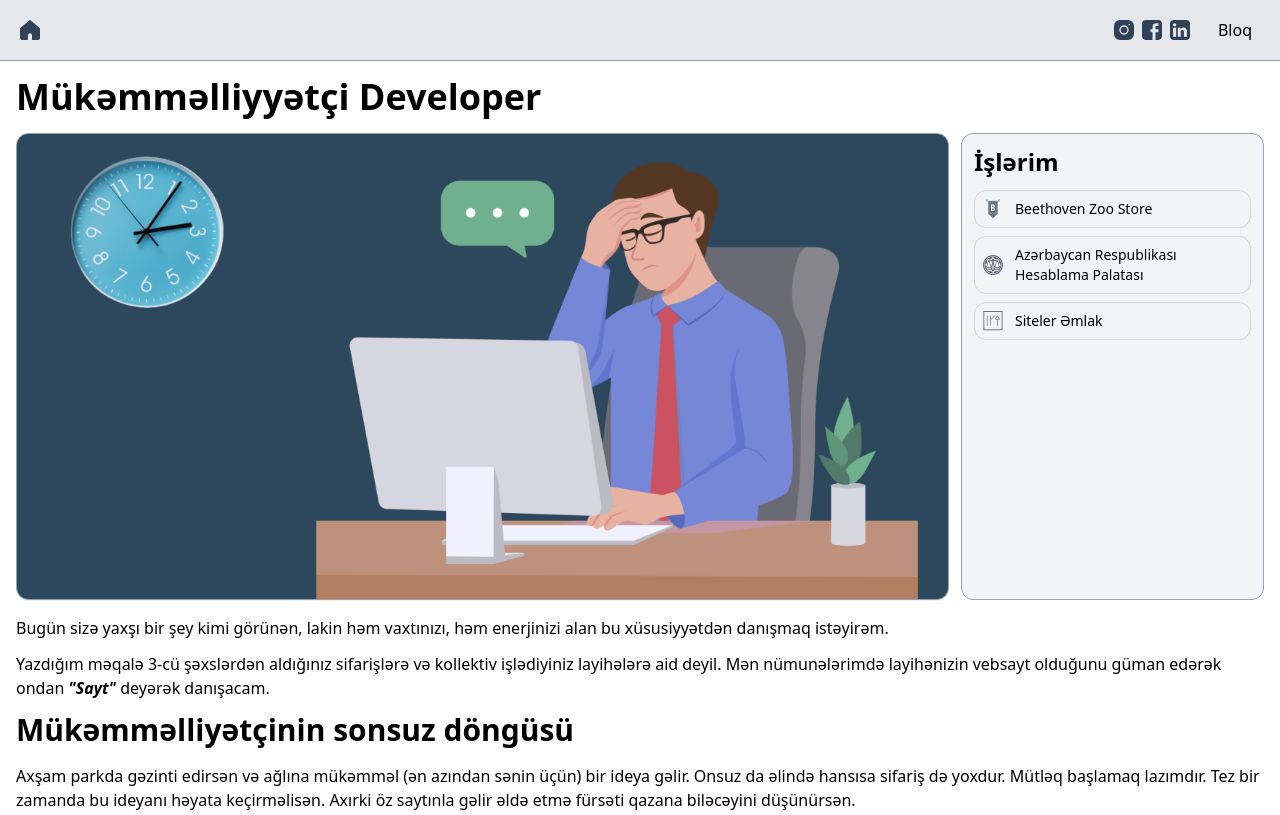
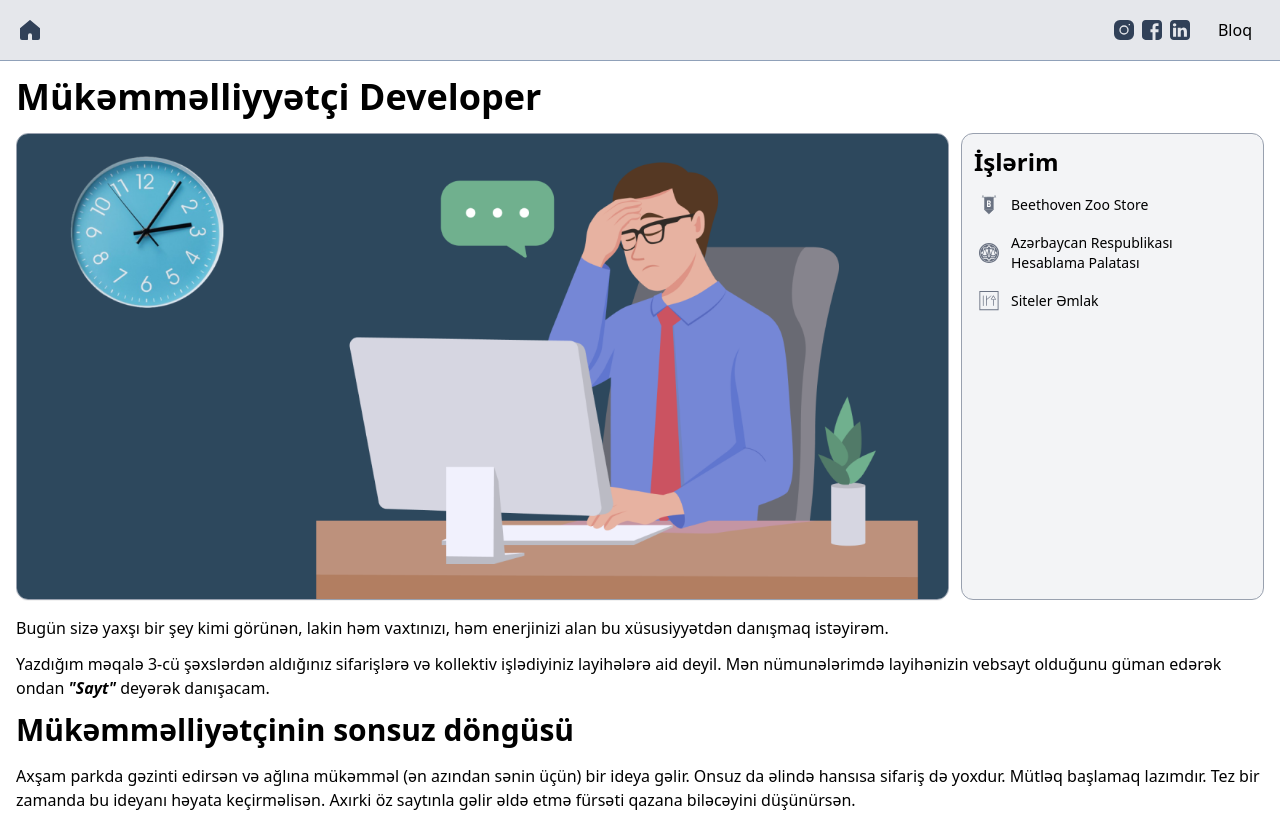
Before and after one commit to guliyevravan/guliyevravan.github.io, an Eleventy site: page src/blog/mukemmelliyyetci-developer.njk in a window 1280 px wide. Shown: the top 815 px of the page. Built offline with nearby package versions, Linux system fonts and the light colour scheme; Eleventy itself is replaced by a stand-in of ours; files that its build step writes are made by us from their sources.

Commit message:
Məqalədə işlərim hissəsinin dizaynı dəyişdirildi

```diff
--- a/src/_includes/components/blog_sidebar.njk
+++ b/src/_includes/components/blog_sidebar.njk
@@ -15,7 +15,7 @@
       <a
         href="{{ link or '#' }}"
         target="{% if link and link == portfolio.data.url %}_blank{% else %}_self{% endif %}"
-        class="flex items-center gap-3 border border-gray-300 rounded-xl p-2 hover:border-gray-500">
+        class="flex items-center gap-3 border border-transparent rounded-sm p-1 hover:border-gray-400 active:ring-1">
 
         {% if logo %}
         <div class="w-5 shrink-0">
```
Also changed, not shown: src/assets/css/style.css.
